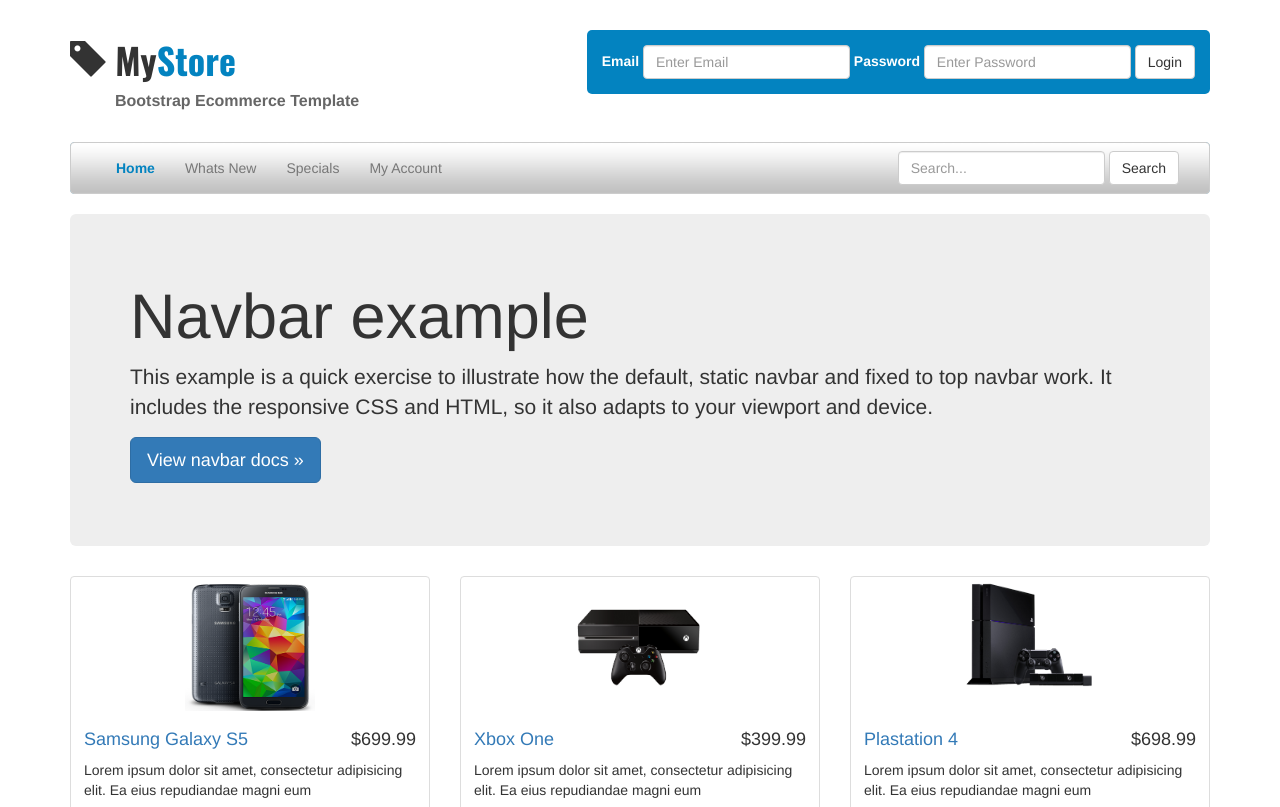
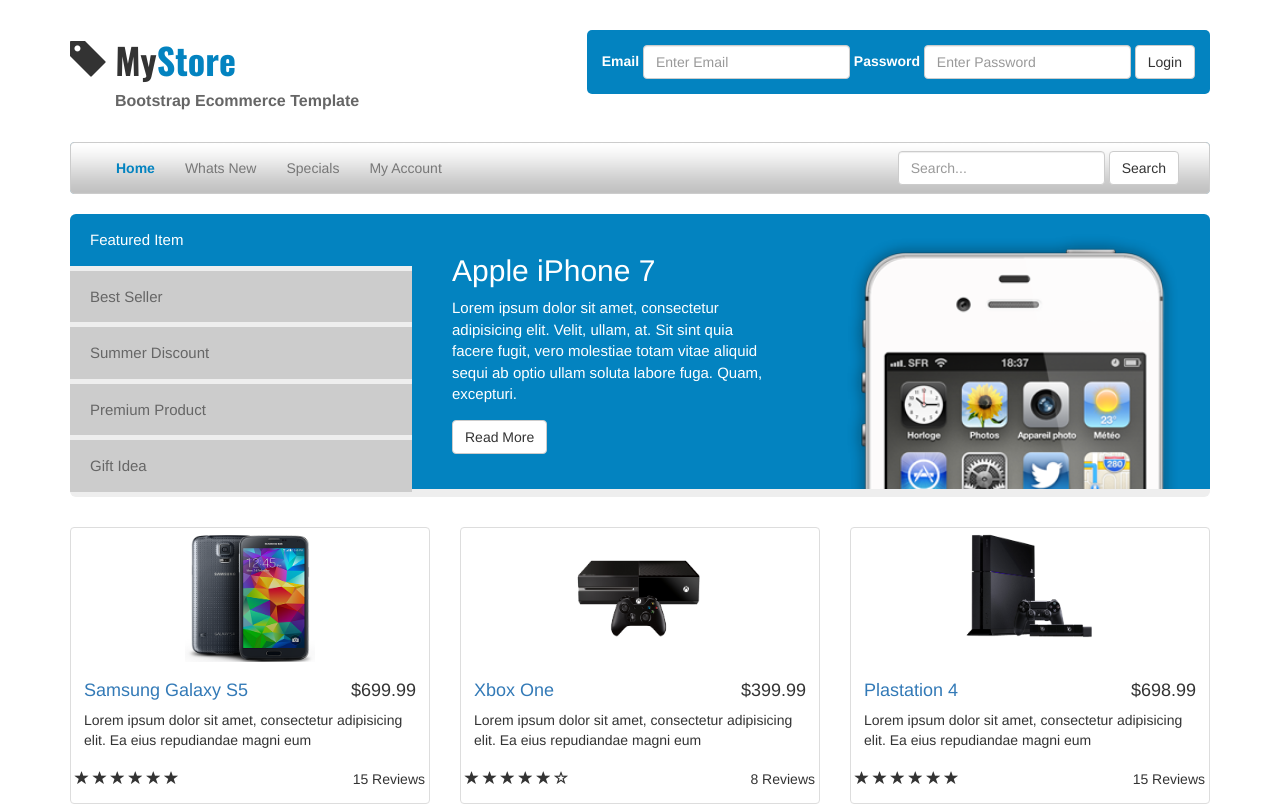
Before and after one commit to knowBalpreet/ecommerce_template, a plain HTML site: page index.html in a window 1280 px wide. Shown: the top 807 px of the page. Drawn offline with nearby package versions, Linux system fonts and the light colour scheme; files that its build step writes are made by us from their sources.

Commit message:
Landing Page for the template done

```diff
--- a/index.html
+++ b/index.html
@@ -72,11 +72,58 @@
 
       <!-- Main component for a primary marketing message or call to action -->
       <div class="jumbotron">
-        <h1>Navbar example</h1>
-        <p>This example is a quick exercise to illustrate how the default, static navbar and fixed to top navbar work. It includes the responsive CSS and HTML, so it also adapts to your viewport and device.</p>
-        <p>
-          <a class="btn btn-lg btn-primary" href="../../components/#navbar" role="button">View navbar docs &raquo;</a>
-        </p>
+        <!-- Nav tabs -->
+        <ul class="tablist" role="tablist">
+          <li role="presentation" class="active"><a href="#featured" aria-controls="featured" role="tab" data-toggle="tab">Featured Item</a></li>
+          <li role="presentation"><a href="#best" aria-controls="best" role="tab" data-toggle="tab">Best Seller</a></li>
+          <li role="presentation"><a href="#discount" aria-controls="discount" role="tab" data-toggle="tab">Summer Discount</a></li>
+          <li role="presentation"><a href="#premium" aria-controls="premium" role="tab" data-toggle="tab">Premium Product</a></li>
+          <li role="presentation"><a href="#gift" aria-controls="gift" role="tab" data-toggle="tab">Gift Idea</a></li>
+        </ul>
+
+        <!-- Tab panes -->
+        <div class="tab-content">
+          <div role="tabpanel" class="tab-pane active" id="featured">
+            <div class="tab-text">
+              <h2>Apple iPhone 7</h2>
+              <p>Lorem ipsum dolor sit amet, consectetur adipisicing elit. Velit, ullam, at. Sit sint quia facere fugit, vero molestiae totam vitae aliquid sequi ab optio ullam soluta labore fuga. Quam, excepturi.</p>
+              <a href="product.html" class="btn btn-default">Read More</a>
+            </div>
+            <img src="img/iphone.png" class="slide-img">
+          </div>
+          <div role="tabpanel" class="tab-pane" id="best">
+            <div class="tab-text">
+              <h2>Vizio Smart Tv</h2>
+              <p>Lorem ipsum dolor sit amet, consectetur adipisicing elit. Velit, ullam, at. Sit sint quia facere fugit, vero molestiae totam vitae aliquid sequi ab optio ullam soluta labore fuga. Quam, excepturi.</p>
+              <a href="product.html" class="btn btn-default">Read More</a>
+            </div>
+            <img src="img/tv.png" class="slide-img">
+          </div>
+          <div role="tabpanel" class="tab-pane" id="discount">
+            <div class="tab-text">
+              <h2>Xbox One</h2>
+              <p>Lorem ipsum dolor sit amet, consectetur adipisicing elit. Velit, ullam, at. Sit sint quia facere fugit, vero molestiae totam vitae aliquid sequi ab optio ullam soluta labore fuga. Quam, excepturi.</p>
+              <a href="product.html" class="btn btn-default">Read More</a>
+            </div>
+            <img src="img/xbox.png" class="slide-img">
+          </div>
+          <div role="tabpanel" class="tab-pane" id="premium">
+            <div class="tab-text">
+              <h2>Playstation 4</h2>
+              <p>Lorem ipsum dolor sit amet, consectetur adipisicing elit. Velit, ullam, at. Sit sint quia facere fugit, vero molestiae totam vitae aliquid sequi ab optio ullam soluta labore fuga. Quam, excepturi.</p>
+              <a href="product.html" class="btn btn-default">Read More</a>
+            </div>
+            <img src="img/ps4.png" class="slide-img">
+          </div>
+          <div role="tabpanel" class="tab-pane" id="gift">
+            <div class="tab-text">
+              <h2>Microsoft Surface</h2>
+              <p>Lorem ipsum dolor sit amet, consectetur adipisicing elit. Velit, ullam, at. Sit sint quia facere fugit, vero molestiae totam vitae aliquid sequi ab optio ullam soluta labore fuga. Quam, excepturi.</p>
+              <a href="product.html" class="btn btn-default">Read More</a>
+            </div>
+            <img src="img/surface.png" class="slide-img">
+          </div>
+        </div>
       </div>
       <section id="products">
         <div class="row">
--- a/less/style.less
+++ b/less/style.less
@@ -44,3 +44,94 @@ header form{
 	width:130px;
 	height: 130px;
 }
+
+.jumbotron{
+	overflow: auto;
+	padding:0 !important;
+
+}
+
+.jumbotron p{
+	font-size:15px;
+}
+
+.tablist{
+	float:left;
+	padding:0;
+	margin:0;
+	width:30%;
+}
+
+.tablist li{
+	background: #ccc;
+	list-style: none;
+	color:#666;
+	padding:15px 10px;
+	padding-left: 20px;
+	margin-bottom: 5px;
+	width: 100%;
+	font-size:15px;
+}
+
+.tablist li.active {
+	background: @primary;
+	color:#fff;
+}
+.tablist li.active a{
+	color:#fff;
+}
+.tablist a{
+	color:#666;
+	display: block;
+	text-decoration: none;
+}
+
+.tab-content{
+	float:right;
+	width:70%;
+	background:@primary;
+	color:#fff;
+	overflow:hidden;
+	height:275px;
+	padding-top: 20px;
+}
+.slide-img{
+	float:right;
+	width:50%;
+}
+.tab-text{
+	float:left;
+	width:40%;
+	margin-left: 40px;
+}
+
+@media(max-width:768px) {
+	.slide-img{
+		display:none;
+	}
+	.tab-text{
+		float:none;
+		width:80%;
+	}
+	.navbar a{
+		color: #fff !important;
+	}
+	.navbar a:hover{
+		color: #ccc !important;
+	}
+	.navbar-form{
+		display:none;
+	}
+
+}
+@media(max-width:960px) {
+	header form{
+		width:100% !important;
+	}
+}
+
+@media(max-width:600px){
+	.tab-content{
+		height:350px;
+	}
+}
```
Also changed, not shown: css/style.css.
